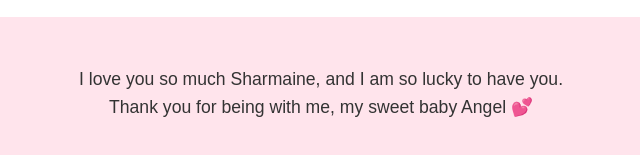
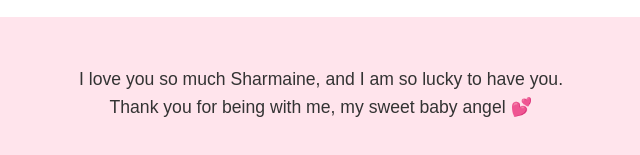
Before and after one commit to mathewAONTARIO/MySharShar, a plain HTML site: page index.html in a window 1280 px wide. Shown: the part 2686-2841 px from the top of the page, 319-959 px from the left. Drawn offline with Linux system fonts and the light colour scheme.

Commit message:
Update index.html

```diff
--- a/index.html
+++ b/index.html
@@ -66,7 +66,7 @@
 <section class="message">
   <p>
     I love you so much Sharmaine, and I am so lucky to have you.<br>
-    Thank you for being with me, my sweet baby Angel 💕
+    Thank you for being with me, my sweet baby angel 💕
   </p>
 </section>
 
```
